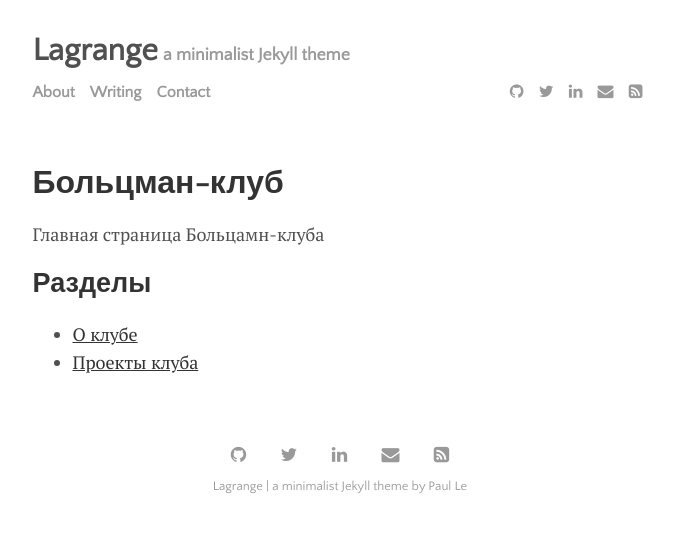
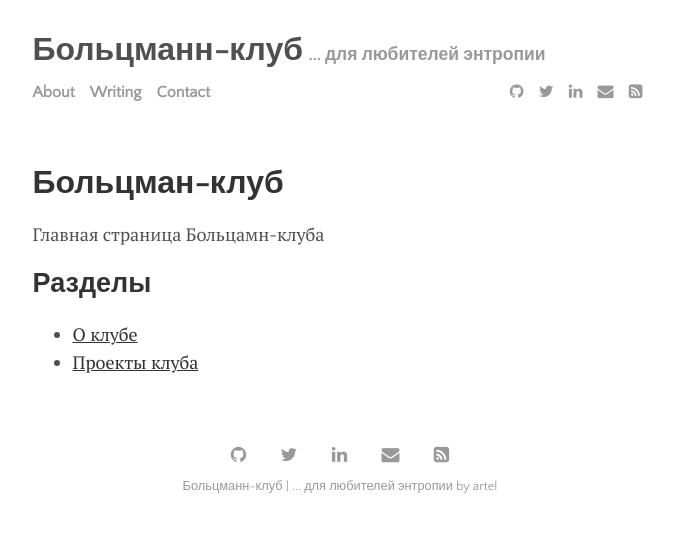
Before and after one commit to kontur32/Boltzmann, a Jekyll site: the page built from index.md, in a window 1280 px wide. Shown: the top 533 px of the page, without its empty margins (300-974 px from the left). Built offline with Jekyll 4.4.1, drawn with Linux system fonts in a browser that asks for light colours; the list of posts is cut into pages by our own code.

Commit message:
добавил тему 2

```diff
--- a/_config.yml
+++ b/_config.yml
@@ -20,9 +20,9 @@ permalink:           /:title
 plugins:             [jekyll-paginate, jekyll-sitemap, jekyll-feed, jekyll-seo-tag]
 
 # Customise atom feed settings (this is where Jekyll-Feed gets configuration information)
-title:		           'Lagrange'
-description:	       'a minimalist Jekyll theme'
-author:              'Paul Le'
+title:		           'Больцманн-клуб'
+description:	       '... для любителей энтропии'
+author:              'artel'
 
 # RSS 2.0 can be used instead of Atom by uncommenting following two lines
 #feed:
```
